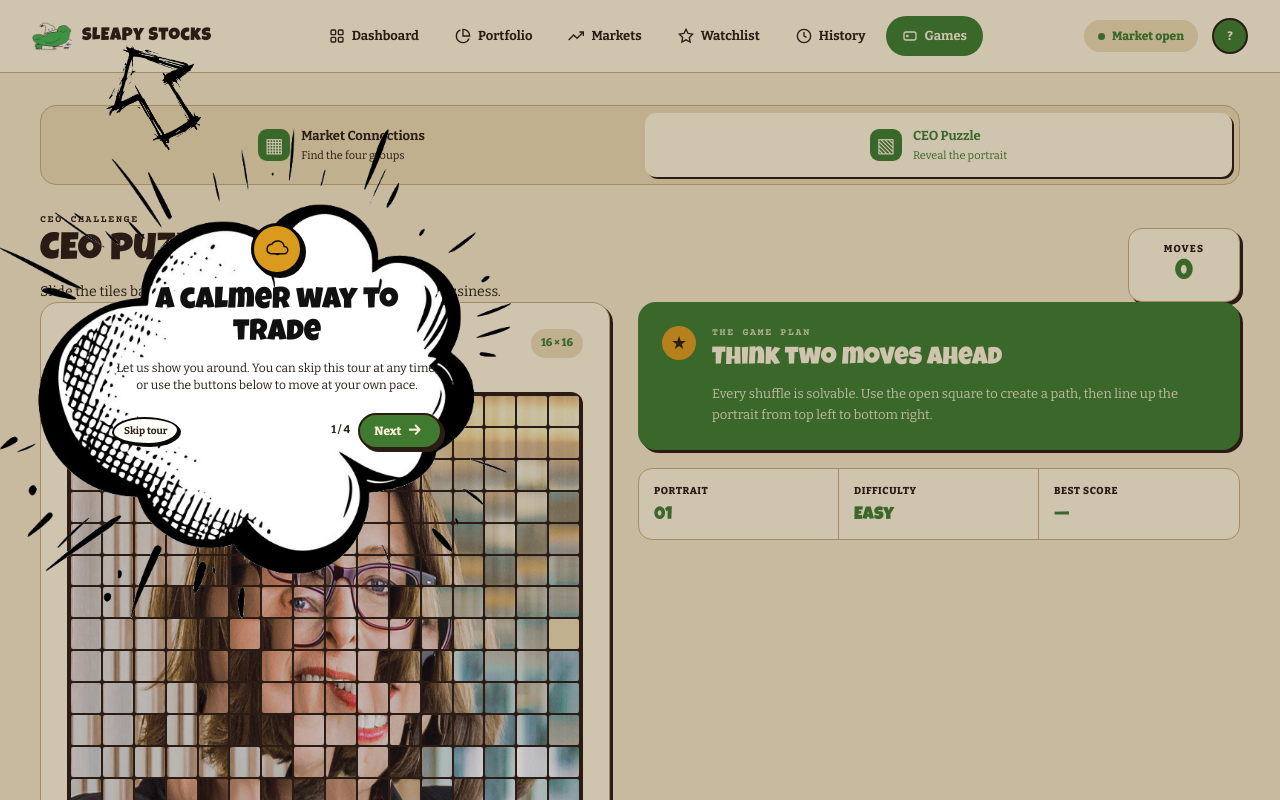
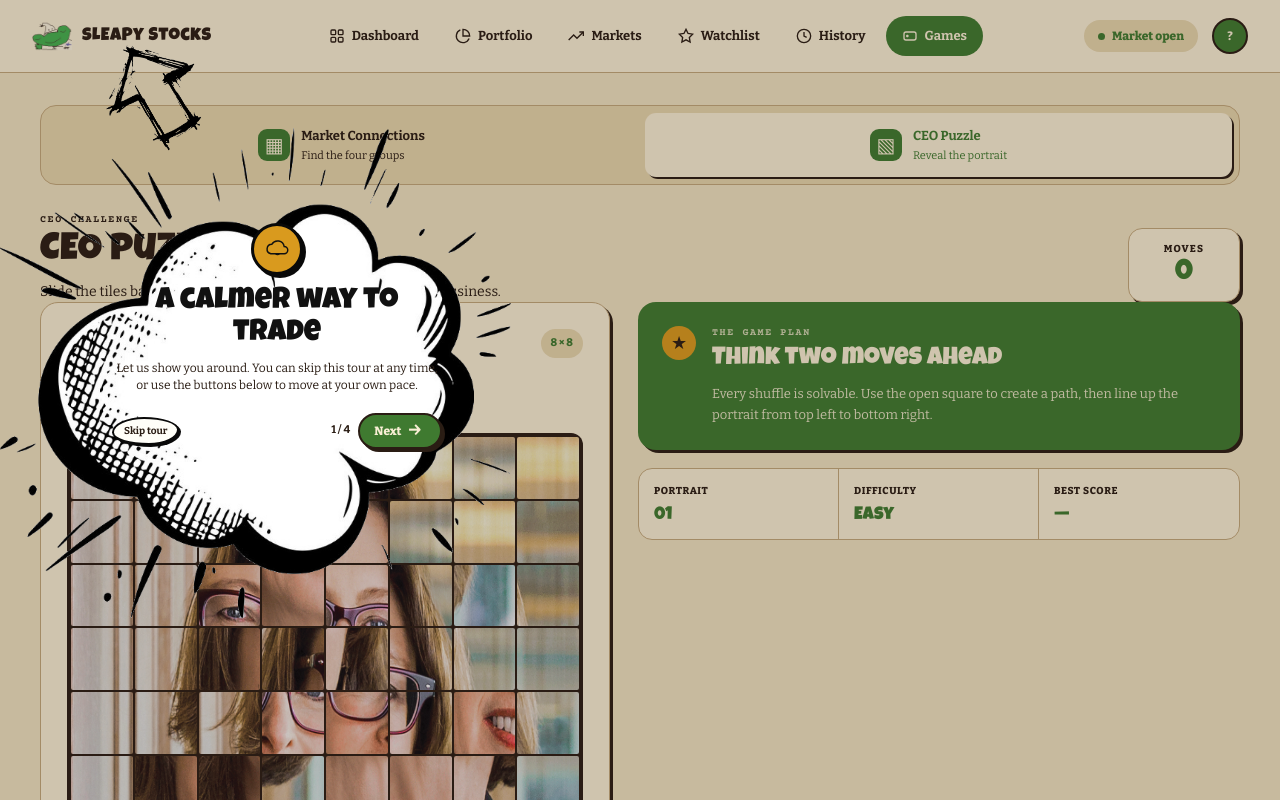
Before and after one commit to lillytoma/sLEAPy-project, an Angular app in the folder starter/frontend/: page /dashboard/games in a window 1280 px wide. Shown: the top 800 px of the page. Built offline with nearby package versions, Linux system fonts and the light colour scheme.

Commit message:
puzzle grid szie options

```diff
--- a/starter/frontend/src/app/dashboard/games/games.component.html
+++ b/starter/frontend/src/app/dashboard/games/games.component.html
@@ -109,10 +109,27 @@
           <p class="eyebrow">Today’s portrait</p>
           <h2>Who is this CEO?</h2>
         </div>
-        <span class="puzzle-level">16 × 16</span>
+        <span class="puzzle-level">{{ puzzleSize() }} × {{ puzzleSize() }}</span>
       </div>
 
-      <div class="puzzle-board" aria-label="Sliding picture puzzle">
+      <div class="puzzle-size-picker" role="group" aria-label="Puzzle size">
+        <span>Difficulty</span>
+        @for (size of puzzleSizes; track size) {
+          <button
+            type="button"
+            class="puzzle-size-option"
+            [class.is-active]="puzzleSize() === size"
+            [attr.aria-pressed]="puzzleSize() === size"
+            (click)="selectPuzzleSize(size)">
+            {{ size }} × {{ size }}
+          </button>
+        }
+      </div>
+
+      <div
+        class="puzzle-board"
+        [style.grid-template-columns]="'repeat(' + puzzleSize() + ', minmax(0, 1fr))'"
+        aria-label="Sliding picture puzzle">
         @for (tile of board(); track $index) {
           @if (tile === null) {
             <div class="puzzle-empty" aria-hidden="true"></div>
@@ -121,6 +138,7 @@
               type="button"
               class="game-tile"
               [style.background-position]="tilePosition(tile)"
+              [style.background-size]="(puzzleSize() * 100) + '% ' + (puzzleSize() * 100) + '%'"
               [attr.aria-label]="tileLabel(tile)"
               [disabled]="isComplete()"
               (click)="moveTile($index)">
--- a/starter/frontend/src/app/dashboard/games/games.component.ts
+++ b/starter/frontend/src/app/dashboard/games/games.component.ts
@@ -40,8 +40,11 @@ export class GamesComponent {
   readonly connectionMistakes = signal(0);
   readonly maxConnectionMistakes = 4;
 
-  readonly gridSize = 16;
-  readonly tileCount = this.gridSize * this.gridSize;
+  readonly puzzleSizes = [3, 6, 8] as const;
+  readonly puzzleSize = signal<number>(8);
+  get tileCount(): number {
+    return this.puzzleSize() * this.puzzleSize();
+  }
   readonly board = signal<Tile[]>([]);
   readonly moves = signal(0);
   readonly isComplete = signal(false);
@@ -53,6 +56,12 @@ export class GamesComponent {
 
   selectGame(game: 'connections' | 'puzzle'): void {
     this.activeGame.set(game);
+  }
+
+  selectPuzzleSize(size: number): void {
+    if (!this.puzzleSizes.includes(size as (typeof this.puzzleSizes)[number])) return;
+    this.puzzleSize.set(size);
+    this.newGame();
   }
 
   newConnectionsGame(): void {
@@ -107,7 +116,7 @@ export class GamesComponent {
     let shuffled = [...solved];
     let emptyIndex = shuffled.length - 1;
     let previousIndex = -1;
-    for (let step = 0; step < 500; step++) {
+    for (let step = 0; step < this.puzzleSize() * this.puzzleSize() * 2; step++) {
       const neighbors = this.neighborsOf(emptyIndex).filter(index => index !== previousIndex);
       const nextIndex = neighbors[Math.floor(Math.random() * neighbors.length)];
       [shuffled[emptyIndex], shuffled[nextIndex]] = [shuffled[nextIndex], shuffled[emptyIndex]];
@@ -139,20 +148,20 @@ export class GamesComponent {
   }
 
   tilePosition(tile: number): string {
-    const row = Math.floor(tile / this.gridSize);
-    const column = tile % this.gridSize;
-    const positionStep = 100 / (this.gridSize - 1);
+    const row = Math.floor(tile / this.puzzleSize());
+    const column = tile % this.puzzleSize();
+    const positionStep = 100 / (this.puzzleSize() - 1);
     return `${column * positionStep}% ${row * positionStep}%`;
   }
 
   private neighborsOf(index: number): number[] {
-    const row = Math.floor(index / this.gridSize);
-    const column = index % this.gridSize;
+    const row = Math.floor(index / this.puzzleSize());
+    const column = index % this.puzzleSize();
     const neighbors: number[] = [];
-    if (row > 0) neighbors.push(index - this.gridSize);
-    if (row < this.gridSize - 1) neighbors.push(index + this.gridSize);
+    if (row > 0) neighbors.push(index - this.puzzleSize());
+    if (row < this.puzzleSize() - 1) neighbors.push(index + this.puzzleSize());
     if (column > 0) neighbors.push(index - 1);
-    if (column < this.gridSize - 1) neighbors.push(index + 1);
+    if (column < this.puzzleSize() - 1) neighbors.push(index + 1);
     return neighbors;
   }
 
--- a/starter/frontend/src/styles.css
+++ b/starter/frontend/src/styles.css
@@ -194,8 +194,13 @@ body {
 .puzzle-card-heading { display: flex; align-items: flex-start; justify-content: space-between; gap: 16px; margin-bottom: 20px; }
 .puzzle-card-heading h2 { margin-top: 5px; color: var(--foreground); font: 400 23px/1.05 var(--font-display); }
 .puzzle-level { padding: 6px 10px; border-radius: 999px; background: var(--muted); color: var(--primary); font-size: 11px; font-weight: 800; }
-.puzzle-board { display: grid; grid-template-columns: repeat(16, 1fr); gap: 2px; aspect-ratio: 1; padding: 4px; border-radius: 12px; background: var(--frog-ink); }
-.game-tile, .puzzle-empty { min-width: 0; aspect-ratio: 1; border: 0; border-radius: 2px; background-image: url('/assets/abigail-johnsons.jpeg'); background-size: 1600% 1600%; background-repeat: no-repeat; }
+.puzzle-size-picker { display: flex; align-items: center; gap: 7px; margin-bottom: 14px; }
+.puzzle-size-picker > span { margin-right: 3px; color: var(--muted-foreground); font-size: 11px; font-weight: 800; text-transform: uppercase; }
+.puzzle-size-option { padding: 6px 9px; border: 1.5px solid var(--border); border-radius: 999px; background: var(--card); color: var(--muted-foreground); font: 700 11px var(--font-body); cursor: pointer; }
+.puzzle-size-option:hover { border-color: var(--primary); color: var(--primary); }
+.puzzle-size-option.is-active { border-color: var(--primary); background: var(--primary); color: var(--primary-foreground); }
+.puzzle-board { display: grid; gap: 2px; aspect-ratio: 1; padding: 4px; border-radius: 12px; background: var(--frog-ink); }
+.game-tile, .puzzle-empty { min-width: 0; aspect-ratio: 1; border: 0; border-radius: 2px; background-image: url('/assets/abigail-johnsons.jpeg'); background-repeat: no-repeat; }
 .game-tile { cursor: pointer; transition: filter .15s, transform .15s; }
 .game-tile:hover:not(:disabled) { filter: brightness(1.12); transform: scale(.98); }
 .game-tile:focus-visible { outline: 3px solid var(--accent); outline-offset: 2px; }
```
